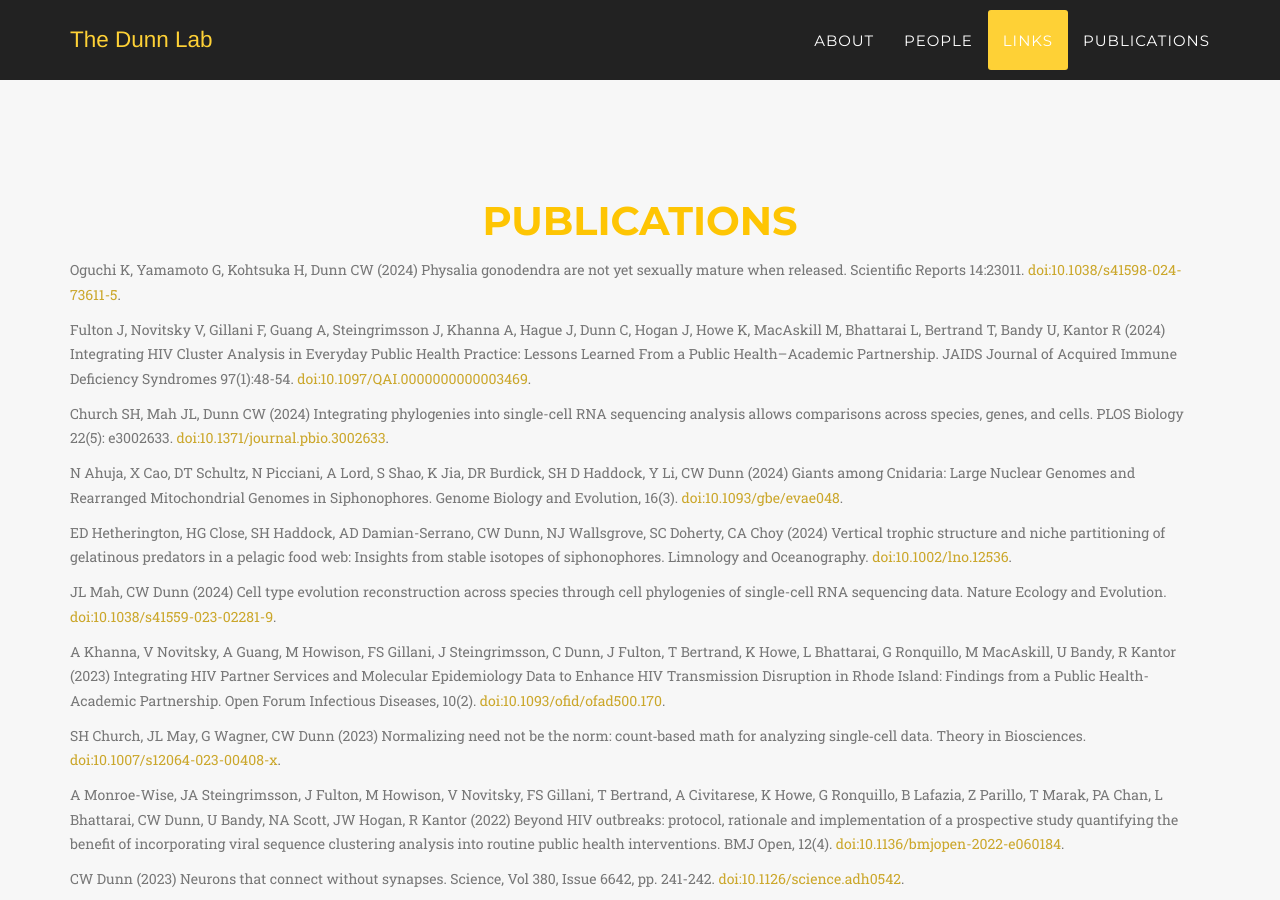
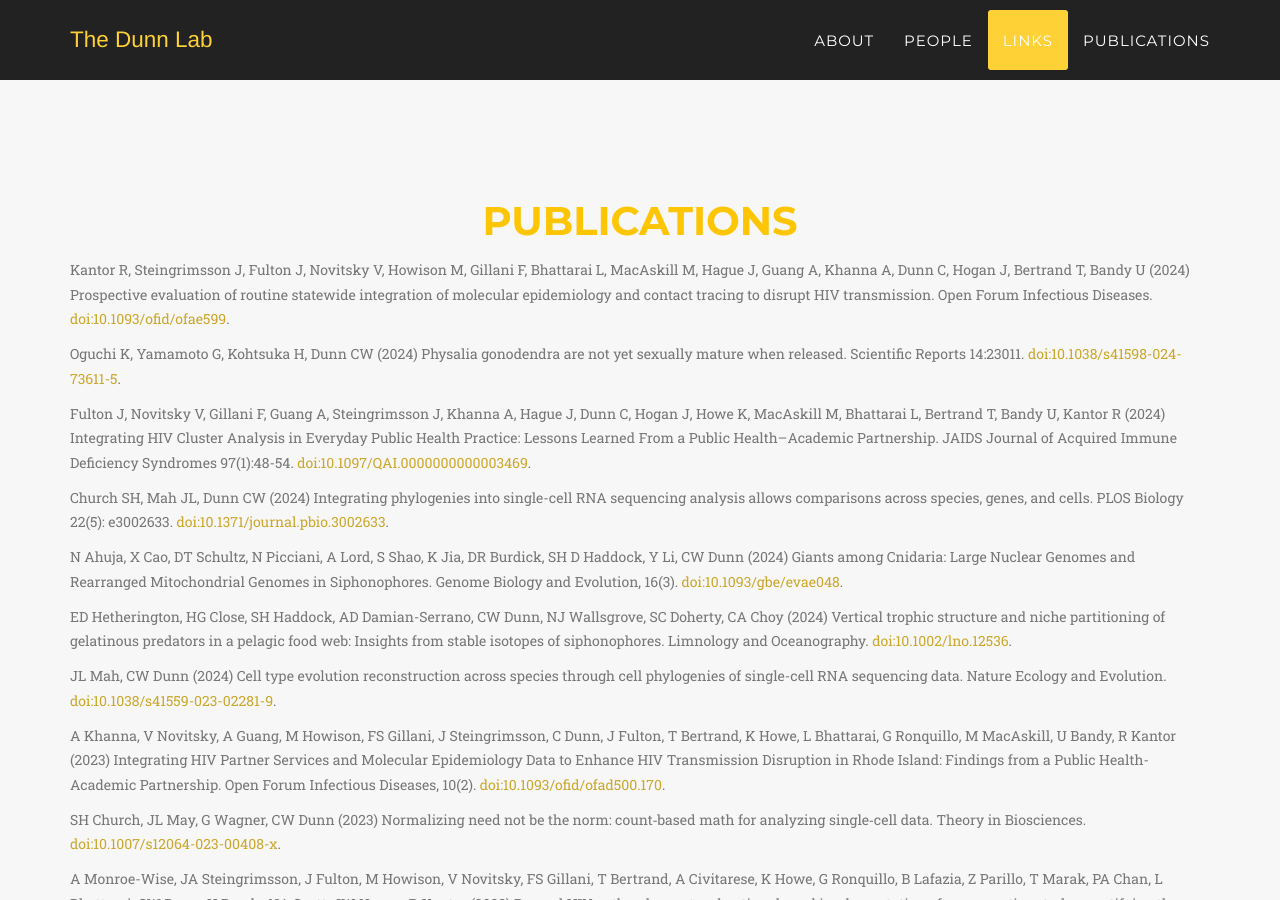
Before and after one commit to caseywdunn/caseywdunn.github.io, a Jekyll site: the page built from index.html, in a window 1280 px wide and 900 px high, scrolled down 9809 px. Built offline with Jekyll 4.4.1, drawn with Linux system fonts in a browser that asks for light colours; some web fonts are replaced.

Commit message:
added paper

```diff
--- a/_includes/publications.html
+++ b/_includes/publications.html
@@ -6,6 +6,10 @@
                     <h2 class="section-heading">Publications</h2>
                 </div>
             </div>
+
+<div class="box"><div class="box-title"></div><div class="box-body">
+<p class="text-muted">Kantor R, Steingrimsson J, Fulton J, Novitsky V, Howison M, Gillani F, Bhattarai L, MacAskill M, Hague J, Guang A, Khanna A, Dunn C, Hogan J, Bertrand T, Bandy U (2024) Prospective evaluation of routine statewide integration of molecular epidemiology and contact tracing to disrupt HIV transmission. Open Forum Infectious Diseases. <a href="https://doi.org/10.1093/ofid/ofae599">doi:10.1093/ofid/ofae599</a>.</p>
+</div><div class="box-footer"> </div></div>
 
 <div class="box"><div class="box-title"></div><div class="box-body">
 <p class="text-muted">Oguchi K, Yamamoto G, Kohtsuka H, Dunn CW (2024) Physalia gonodendra are not yet sexually mature when released. Scientific Reports 14:23011. <a href="https://doi.org/10.1038/s41598-024-73611-5">doi:10.1038/s41598-024-73611-5</a>.</p>
```
